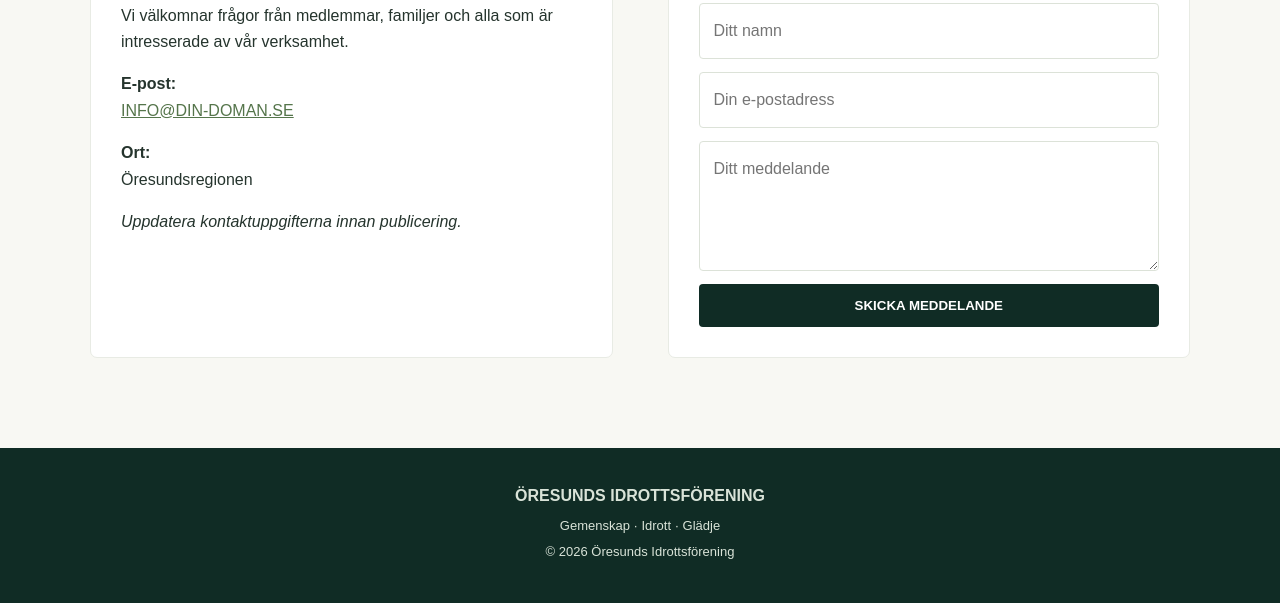
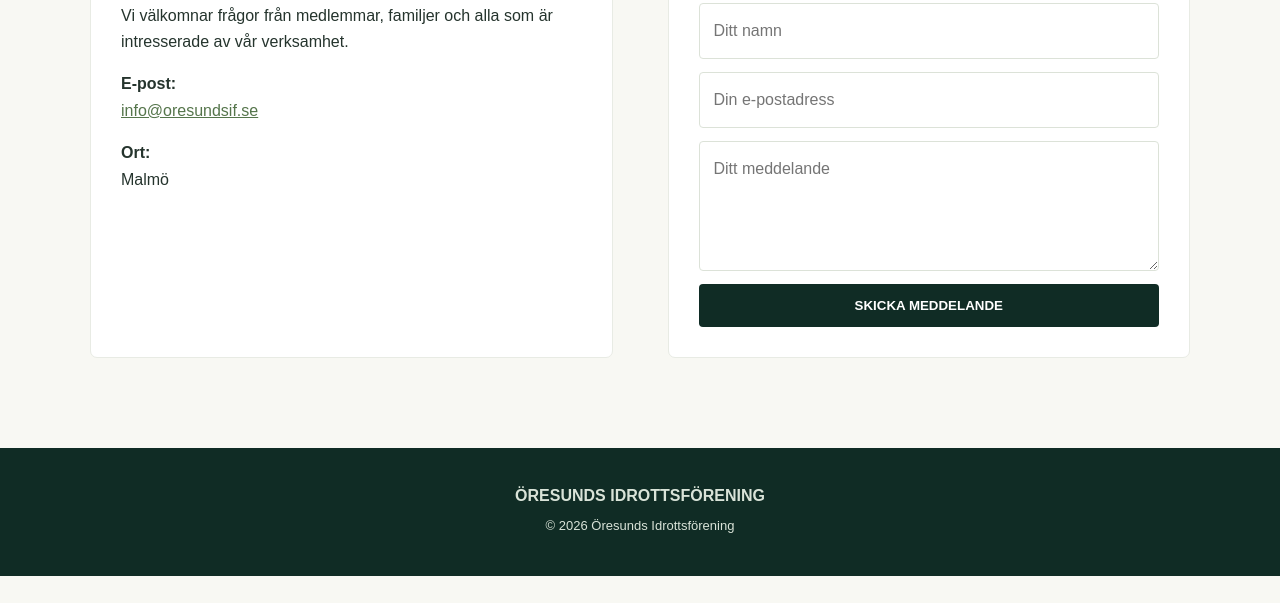
Before and after one commit to semughal/oresundsif, a plain HTML site: page index.html in a window 1280 px wide. Shown: the part 2471-3074 px from the top of the page. After the commit the page ends 3047 px from the top, so only its background shows below. Drawn offline with Linux system fonts and the light colour scheme.

Commit message:
Change contact email and location in index.html
Updated contact email and location in the footer.

```diff
--- a/index.html
+++ b/index.html
@@ -248,9 +248,9 @@ vårt team? Skicka ett meddelande.</p>
 familjer och alla som är intresserade av
 vår verksamhet.</p>
 <p><strong>E-post:</strong><br>
-<a href="mailto:INFO@DIN-DOMAN.SE">INFO@DIN-DOMAN.SE</a></p>
-<p><strong>Ort:</strong><br>Öresundsregionen</p>
-<p><em>Uppdatera kontaktuppgifterna innan publicering.</em></p>
+<a href="mailto:info@oresundsif.se">info@oresundsif.se</a></p>
+<p><strong>Ort:</strong><br>Malmö</p>
+<p><em></em></p>
 </div>
 <div class="contact-card">
 <h3>Skicka ett meddelande</h3>
@@ -268,7 +268,6 @@ vår verksamhet.</p>
 
 <footer>
 <strong>ÖRESUNDS IDROTTSFÖRENING</strong>
-<p>Gemenskap · Idrott · Glädje</p>
 <p>© <span id="year"></span> Öresunds Idrottsförening</p>
 </footer>
 
@@ -280,7 +279,7 @@ document.getElementById('contactForm').addEventListener('submit',
 function(event) {
  event.preventDefault();
  const data = new FormData(this);
- const recipient = 'INFO@DIN-DOMAN.SE';
+ const recipient = 'info@oresundsif.se';
  const subject = encodeURIComponent('Meddelande från webbplatsen');
  const body = encodeURIComponent(
  'Namn: '+data.get('name')+
```
